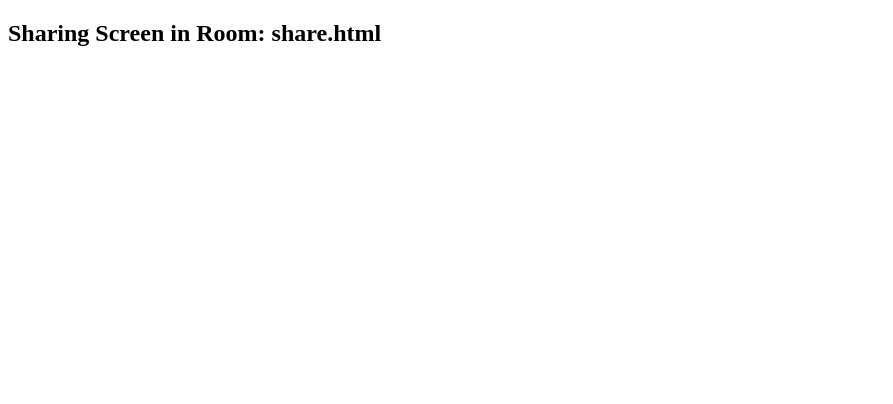
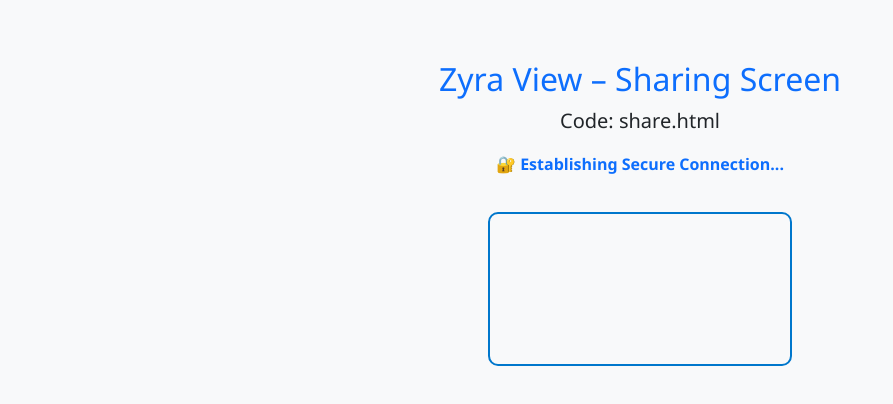
Before and after one commit to MicroTechBloem/screen-share-app, a website: page public/share.html in a window 1280 px wide. Shown: the whole page, without its empty margins (0-893 px from the left). Drawn offline with nearby package versions, Linux system fonts and the light colour scheme; no server answers.

Commit message:
Update share.html

```diff
--- a/public/share.html
+++ b/public/share.html
@@ -1,26 +1,61 @@
 <!DOCTYPE html>
 <html>
 <head>
-  <title>Share Screen - Zyra View</title>
+  <title>Sharing Screen – Zyra View</title>
+  <link href="https://cdn.jsdelivr.net/npm/bootstrap@5.3.3/dist/css/bootstrap.min.css" rel="stylesheet" />
+  <style>
+    body {
+      background: #f8f9fa;
+      font-family: 'Segoe UI', sans-serif;
+      text-align: center;
+      padding-top: 60px;
+    }
+    #status {
+      margin-top: 15px;
+      font-weight: bold;
+      color: #0d6efd;
+    }
+    video {
+      max-width: 90%;
+      border: 2px solid #0077cc;
+      border-radius: 10px;
+      margin-top: 20px;
+    }
+  </style>
 </head>
 <body>
-  <h2>Sharing Screen in Room: <span id="roomId"></span></h2>
+  <h2 class="text-primary">Zyra View – Sharing Screen</h2>
+  <p class="lead">Code: <span id="roomId"></span></p>
+  <p id="status">🔐 Establishing Secure Connection...</p>
+  <video id="preview" autoplay muted></video>
+
   <script src="/socket.io/socket.io.js"></script>
   <script>
     const socket = io();
     const roomId = window.location.pathname.split("/").pop();
     document.getElementById("roomId").textContent = roomId;
+
+    let connected = false;
     socket.emit("join-room", roomId);
 
+    socket.on("connect", () => {
+      console.log("Connected to socket server.");
+    });
+
+    socket.on("viewer-ready", () => {
+      connected = true;
+      document.getElementById("status").textContent = "✅ Secure Session Established";
+    });
+
     navigator.mediaDevices.getDisplayMedia({ video: true }).then(stream => {
-      const video = document.createElement("video");
-      video.srcObject = stream;
-      video.play();
-      const mediaRecorder = new MediaRecorder(stream);
-      mediaRecorder.ondataavailable = e => {
-        socket.emit("screen-stream", { room: roomId, chunk: e.data });
+      document.getElementById("preview").srcObject = stream;
+      const recorder = new MediaRecorder(stream);
+      recorder.ondataavailable = e => {
+        if (connected) {
+          socket.emit("screen-stream", { room: roomId, chunk: e.data });
+        }
       };
-      mediaRecorder.start(200);
+      recorder.start(200);
     });
   </script>
 </body>
```
